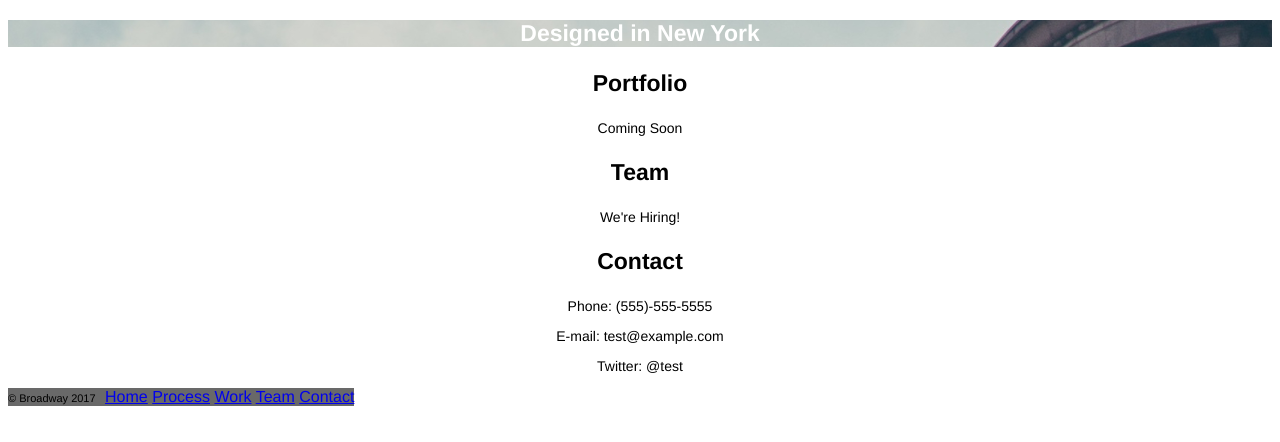
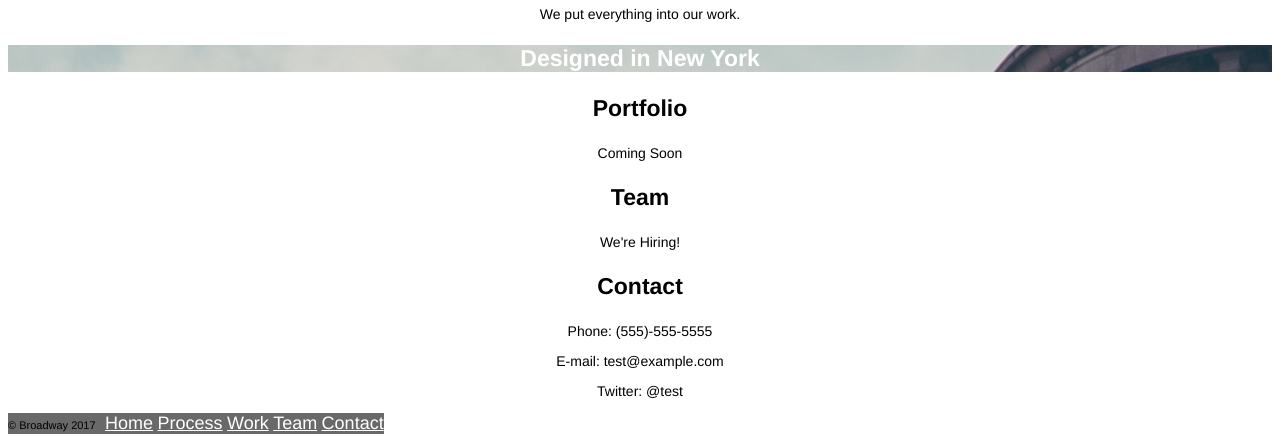
Before and after one commit to obeezyjay/broadway, a plain HTML site: page index.html in a window 1280 px wide. Shown: the part 1128-1570 px from the top of the page. Before the commit the page ends 1542 px from the top, so only its background shows below. Drawn offline with Linux system fonts and the light colour scheme.

Commit message:
fixed links

```diff
--- a/index.html
+++ b/index.html
@@ -8,13 +8,11 @@
   <body>
     <div class="header">
     <h1>Broadway Design</h1>
-      <div class="header links">
         <p><a href="#home">Home</a></p>
         <p><a href="#process">Process</a></p>
         <p><a href="#work">Work</a></p>
         <p><a href="#team">Team</a></p>
         <p><a href="#contact">Contact</a></p>
-      </div>
     </div>
     <div class="page">
     <div id="process">
--- a/resources/css/style.css
+++ b/resources/css/style.css
@@ -22,6 +22,10 @@ h3{
   font-size: 23px;
   font-weight: bold;
 }
+a{
+  color: white;
+  font-size: 18px;
+}
 p{
   font-size: 14px;
 }
```
